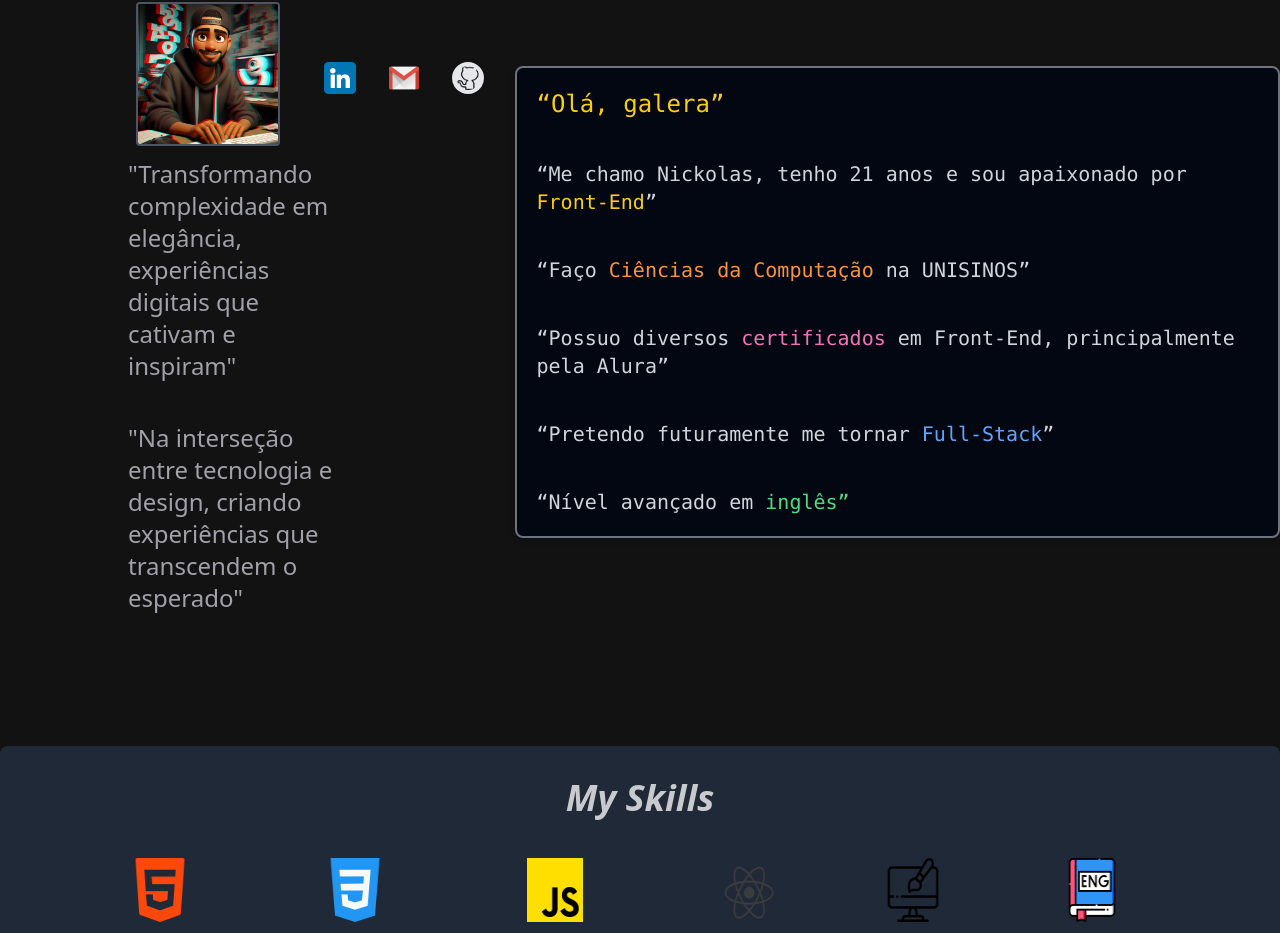
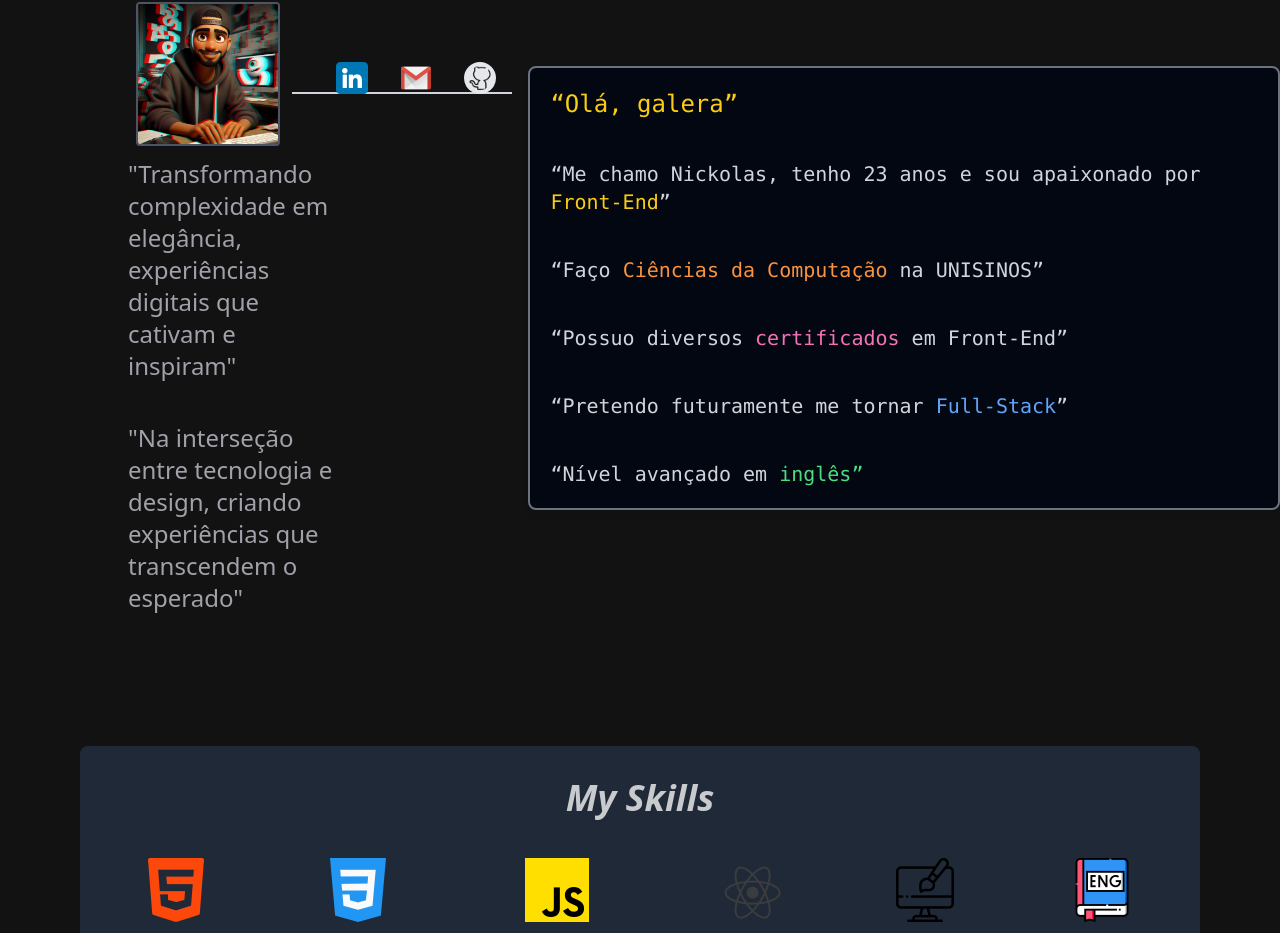
Before and after one commit to nickolasamaral03/Portfolio_3, a React (Vite) app: page / in a window 1280 px wide. Shown: the part 170-1103 px from the top of the page. Built offline with nearby package versions, Linux system fonts and the light colour scheme.

Commit message:
Adicionando algumas melhorias em UX

```diff
--- a/src/Componentes/Contato/index.jsx
+++ b/src/Componentes/Contato/index.jsx
@@ -5,26 +5,37 @@ import Github from '../../assets/github.png'
 const Contato = () => {
     return(
         <>
-        <div className='m-auto text-center justify-center bg-gray-200 dark:bg-gray-800 m-24 mt-24 rounded-md mb-20 border-gray-100'>
+        <div className='bg-gray-200 dark:bg-gray-800 rounded-md border-gray-100 mx-4 sm:mx-6 md:mx-10 lg:mx-auto lg:max-w-4xl my-24 p-8'>
+            {/* <h2 className='lg:text-3xl dark:text-zinc-100 font-extrabold italic py-8 text-center animate-pulse sm:text-2xl'>
+            Para Contato:
+            </h2>
+             */}
+            <a href="https://www.linkedin.com/in/nickolas-amaral-688984248/" target='blank'>
+            <div className="flex items-center justify-between px-6 sm:px-8 md:px-12 lg:px-16 border-b-2 border-blue-700 hover:bg-blue-300 dark:hover:bg-blue-900 transition-colors">
+                <h2 className='dark:text-blue-500 font-bold lg:text-xl py-4 sm:text-md'>Linkedin</h2>
+                <img src={Linkedin} alt="LinkedIn" className='h-8 w-8 cursor-pointer filter dark:invert-0 invert'/>
+            </div>
+            </a>
 
-            <h2 className='lg:text-3xl dark:text-zinc-100 font-extrabold italic my-4 text-center pt-8 mb-10 animate-pulse sm:text-2xl'>Para Contato:</h2>
-            <a href="https://www.linkedin.com/in/nickolas-amaral-688984248/" target='blank'><div className="flex text-center justify-center border-b-2 border-blue-700 hover:bg-blue-300">
-                <h2 className='dark:text-blue-500 font-bold lg:text-xl m-5 mb-5 sm:text-md '>Linkedin</h2>
-                <img src={Linkedin} alt="" className='h-8 m-4 cursor-pointer'/>
-            </div></a>
+            <a href="https://mail.google.com/mail/u/0/?to=nickolas.amaral08@gmail.com&fs=1&tf=cm" target='blank'>
+            <div className="flex items-center justify-between px-6 sm:px-8 md:px-12 lg:px-16 border-b-2 border-red-700 hover:bg-red-300 dark:hover:bg-red-900 transition-colors">
+                <h2 className='dark:text-red-500 font-bold lg:text-xl py-4 sm:text-md'>Email</h2>
+                <img src={Email} alt="Email" className='h-8 w-8 cursor-pointer filter dark:invert-0 invert'/>
+            </div>
+            </a>
 
-            <a href="https://mail.google.com/mail/u/0/?to=nickolas.amaral08@gmail.com&fs=1&tf=cm" target='blank'><div className="flex text-center justify-center border-b-2 border-red-700 hover:bg-red-300">
-                <h2 className='dark:text-red-500 font-bold lg:text-xl m-5 mb-5 sm:text-md'>Email</h2>
-                <img src={Email} alt="" className='h-8 m-4 cursor-pointer'/>
-            </div></a>
+            <a href="https://github.com/nickolasamaral03" target='blank'>
+            <div className="flex items-center justify-between px-6 sm:px-8 md:px-12 lg:px-16 border-b-2 border-black hover:bg-gray-500 dark:hover:bg-gray-600 transition-colors rounded-b-md">
+                <h2 className='dark:text-white font-bold lg:text-xl py-4 sm:text-md'>GitHub</h2>
+                <img src={Github} alt="GitHub" className='h-8 w-8 cursor-pointer bg-gray-800 dark:bg-white rounded-full p-1.5 filter dark:invert-0 invert'/>
+            </div>
+            </a>
+        </div>
 
-           <a href="https://github.com/nickolasamaral03" target='blank'><div className="flex text-center justify-center border-b-2 border-black hover:bg-gray-500">
-                <h2 className='dark:text-white font-bold lg:text-xl m-5 sm:text-md'>GitHub</h2>
-                <img src={Github} alt="" className='h-8 m-4 cursor-pointer'/>
-            </div></a>
-        </div>
         <footer className='bg-slate-600 p-3'>
-            <h2 className='text-xl text-white font-medium text-center animate-pulse sm:text-sm'>Criado 2024 by Nickolas Amaral</h2>
+            <h2 className='text-xl text-white font-medium text-center animate-pulse sm:text-sm'>
+            Criado 2024 by Nickolas Amaral
+            </h2>
         </footer>
         </>
     )
--- a/src/Componentes/Header/index.jsx
+++ b/src/Componentes/Header/index.jsx
@@ -3,7 +3,7 @@ import ToggleTheme from "./ToogleTheme"
 const Header = () => {
 
     return(
-        <header className=" fixed z-50 top-0 right-0 py-3 px-3 bg-blue-800 dark:bg-yellow-900 rounded-xl mx-1 my-1">
+        <header className=" fixed z-50 top-0 right-0 py-2 px-2 bg-blue-800 dark:bg-yellow-900 rounded-3xl mx-4 my-4">
             <ToggleTheme/>
         </header>
     )
--- a/src/Componentes/Home/index.jsx
+++ b/src/Componentes/Home/index.jsx
@@ -8,12 +8,12 @@ const Home = () => {
     return(
     <div className=' lg:mt-14 lg:ml-24 sm:grid-cols-1 sm:w-100 sm:mt-14'>
         <div className='grid'>
-            <h3 className='dark:text-zinc-500 text-black text-2xl ml-28 font-thin animate-pulse sm:ml-10 sm:text-xl'> I am Nickolas Amaral</h3>
+            <h3 className='dark:text-zinc-500 text-black text-2xl ml-28 font-thin animate-pulse sm:ml-10 sm:text-xl'> I'm Nickolas Amaral</h3>
             <h1 className='text-4xl dark:text-zinc-100 font-extrabold italic my-4 animate-pulse sm:text-3xl sm:ml-10'>Desenvolvedor Front-End</h1>
             <div className='flex'>
             <img src={Foto} alt="Minha Foto" className='lg:h-36 lg:w-36 ml-10 mt-5 rounded border-gray-600 border-2 sm:h-32 sm:w-32'/>
-            <div className=' flex mt-16 pl-7'>
-                <a href="https://www.linkedin.com/in/nickolas-amaral-688984248/" target='blank'><img src={Linkedin} alt="" className='h-8 m-4 cursor-pointer'/></a>
+            <div className='flex mt-16 pl-7 border-b-2 border-gray-300 pb-4 h-12 ml-3'>
+                <a href="https://www.linkedin.com/in/nickolas-amaral-688984248/" target='blank'><img src={Linkedin} alt="" className='h-8 m-4 cursor-pointer '/></a>
 
                 <a href="https://mail.google.com/mail/u/0/?to=nickolas.amaral08@gmail.com&fs=1&tf=cm" target='blank'><img src={Email} alt="" className='h-8 m-4 cursor-pointer'/></a>
 
@@ -30,11 +30,11 @@ const Home = () => {
                     <h4>
                     <p className='dark:text-yellow-400 text-yellow-700 font-mono mb-10 text-2xl'>“Olá, galera”</p>
 
-                    <p className='dark:text-gray-300 text-gray-800 font-mono mb-10 text-xl'>“Me chamo Nickolas, tenho 21 anos e sou apaixonado por <span className=' dark:text-yellow-400 text-yellow-600'>Front-End</span>”</p>
+                    <p className='dark:text-gray-300 text-gray-800 font-mono mb-10 text-xl'>“Me chamo Nickolas, tenho 23 anos e sou apaixonado por <span className=' dark:text-yellow-400 text-yellow-600'>Front-End</span>”</p>
 
                     <p className='dark:text-gray-300 text-gray-800 font-mono mb-10 text-xl'>“Faço <span className='dark:text-orange-400 text-orange-700'>Ciências da Computação</span> na UNISINOS”</p>
 
-                    <p className='dark:text-gray-300 text-gray-800 font-mono mb-10 text-xl'>“Possuo diversos  <span className='dark:text-pink-400 text-pink-700'>certificados</span> em Front-End, principalmente pela Alura”</p>
+                    <p className='dark:text-gray-300 text-gray-800 font-mono mb-10 text-xl'>“Possuo diversos  <span className='dark:text-pink-400 text-pink-700'>certificados</span> em Front-End”</p>
 
                     <p className='dark:text-gray-300 text-gray-800 font-mono mb-10 text-xl'>“Pretendo futuramente me tornar <span className='dark:text-blue-400 text-blue-700'>Full-Stack</span>”</p>
 
--- a/src/Componentes/Skills/index.jsx
+++ b/src/Componentes/Skills/index.jsx
@@ -9,7 +9,7 @@ const Skills = () => {
     return(
         <>
 
-       <div className='lg:mt-24 pb-8 dark:bg-gray-800 bg-blue-100 m-20 rounded-lg sm:w-full sm:m-auto sm:my-10 '>
+       {/* <div className='lg:mt-24 pb-8 dark:bg-gray-800 bg-blue-100 m-20 rounded-lg sm:w-full sm:m-auto sm:my-10 '>
             <h1 className='lg:text-4xl dark:text-zinc-100 font-extrabold italic my-4 text-center pt-8 mb-10 animate-pulse sm:text-3xl'>My Skills</h1>
             <div className='items-center justify-between flex lg:px-20 sm:px-0 sm:ml-4 lg:mr-10'>
             <div className='sm:hidden md:block lg:block'>
@@ -37,7 +37,57 @@ const Skills = () => {
                 <p className='dark:text-white font-mono mt-5 lg:ml-3 lg:text-base sm:text-xs sm:mr-6'>ENGLISH</p>
             </div>
             </div>
-       </div>
+       </div>  */}
+
+       <div className='lg:mt-24 pb-8 dark:bg-gray-800 bg-blue-100 rounded-lg mx-4 sm:mx-6 md:mx-10 lg:mx-20 my-20'>
+            <h1 className='lg:text-4xl dark:text-zinc-100 font-extrabold italic my-4 text-center pt-8 mb-10 animate-pulse sm:text-3xl'>
+                My Skills
+            </h1>
+
+            <div className='flex items-center justify-between gap-2 px-4 sm:px-6 md:px-8 lg:px-16'>
+                {/* HTML */}
+                <div className='flex flex-col items-center'>
+                <img src={html} alt="HTML"
+                    className='h-12 w-12 sm:h-14 sm:w-14 md:h-16 md:w-16 cursor-pointer hover:scale-110 transition-transform'/>
+                <p className='dark:text-white font-mono mt-2 text-sm sm:text-base'>HTML</p>
+                </div>
+
+                {/* CSS/TAILWIND */}
+                <div className='flex flex-col items-center'>
+                <img src={css} alt="Tailwind"
+                    className='h-12 w-12 sm:h-14 sm:w-14 md:h-16 md:w-16 cursor-pointer hover:scale-110 transition-transform'/>
+                <p className='dark:text-white font-mono mt-2 text-sm sm:text-base'>TAILWIND</p>
+                </div>
+
+                {/* JavaScript */}
+                <div className='flex flex-col items-center'>
+                <img src={js} alt="JavaScript"
+                    className='h-12 w-12 sm:h-14 sm:w-14 md:h-16 md:w-16 cursor-pointer hover:scale-110 transition-transform'/>
+                <p className='dark:text-white font-mono mt-2 text-sm sm:text-base'>JAVASCRIPT</p>
+                </div>
+
+                {/* React */}
+                <div className='flex flex-col items-center'>
+                <img src={react} alt="React"
+                    className='h-12 w-12 sm:h-14 sm:w-14 md:h-16 md:w-16 cursor-pointer hover:scale-110 transition-transform'/>
+                <p className='dark:text-white font-mono mt-2 text-sm sm:text-base'>REACT</p>
+                </div>
+
+                {/* UX/UI */}
+                <div className='flex flex-col items-center'>
+                <img src={design} alt="UX/UI"
+                    className='h-12 w-12 sm:h-14 sm:w-14 md:h-16 md:w-16 cursor-pointer hover:scale-110 transition-transform'/>
+                <p className='dark:text-white font-mono mt-2 text-sm sm:text-base'>UX/UI</p>
+                </div>
+
+                {/* English */}
+                <div className='flex flex-col items-center'>
+                <img src={english} alt="English"
+                    className='h-12 w-12 sm:h-14 sm:w-14 md:h-16 md:w-16 cursor-pointer hover:scale-110 transition-transform'/>
+                <p className='dark:text-white font-mono mt-2 text-sm sm:text-base'>ENGLISH</p>
+                </div>
+            </div>
+            </div>
        <div>
 
         <div className=' px-7 border-solid border-2 dark:border-green-700 border-gray-200 bg-green-600 dark:bg-green-950 mx-8 my-2 rounded-md'>
```
Also changed, not shown: 1 other file (tests, documents, lock files or other folders).
